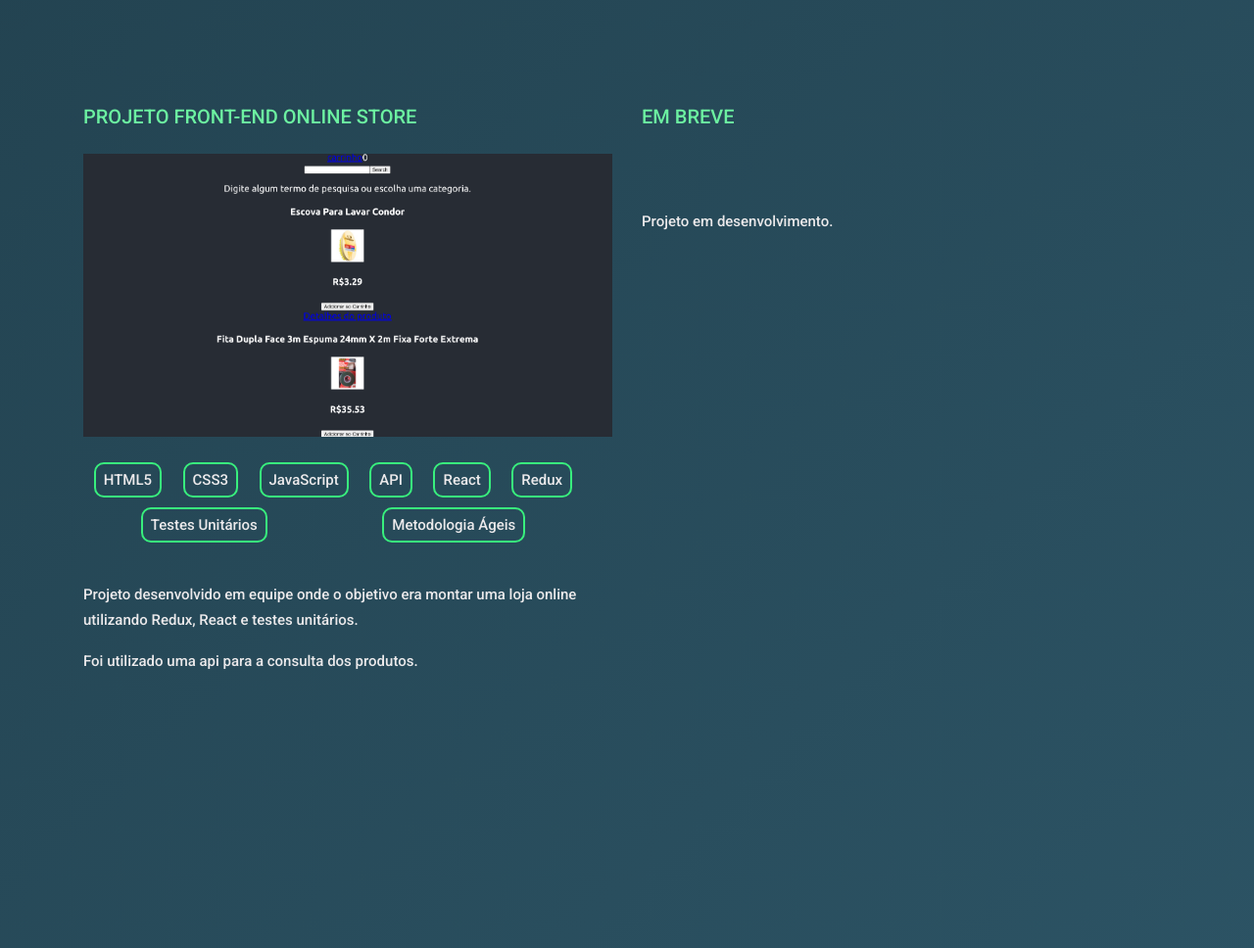
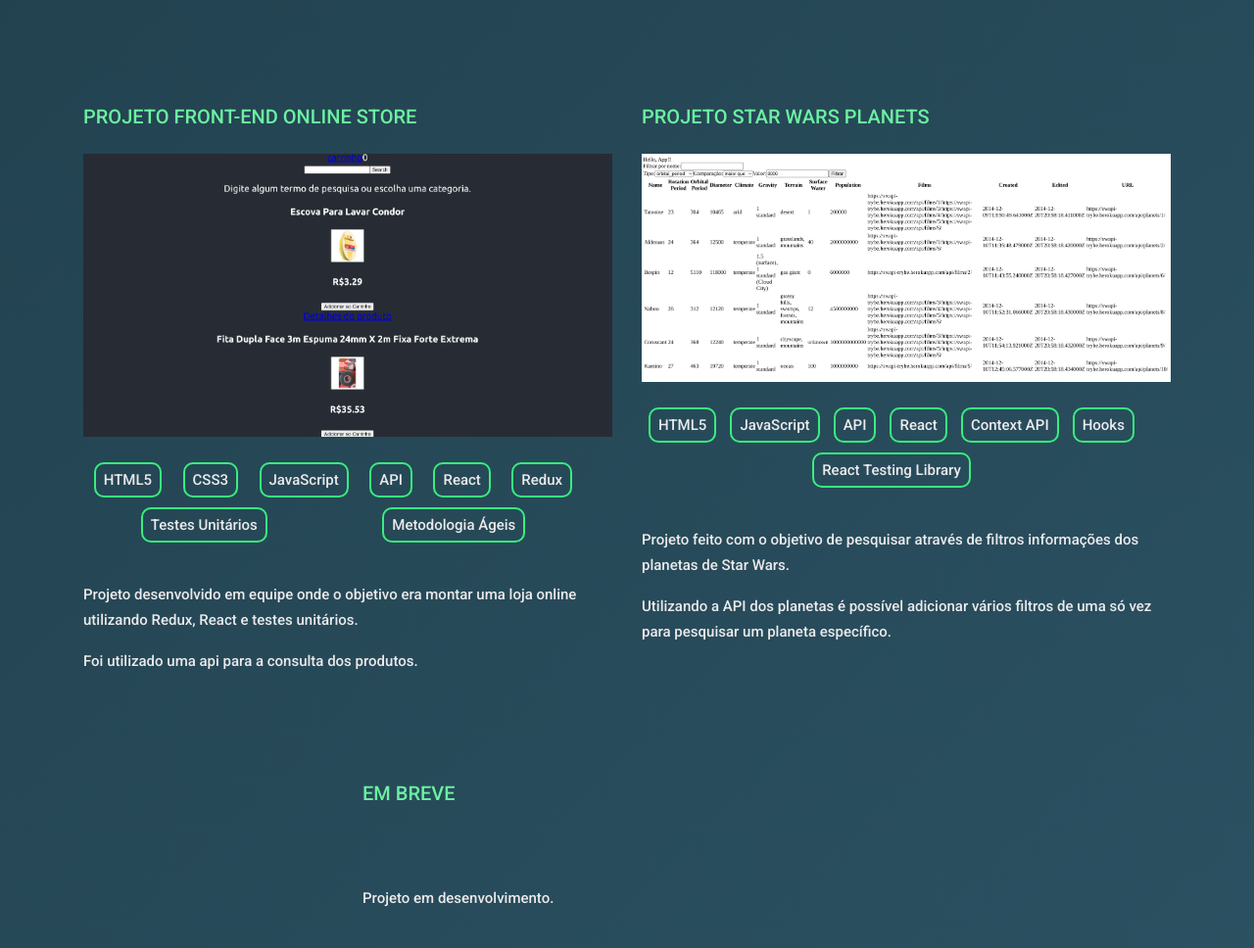
Before and after one commit to iahgo/iahgo.github.io, a plain HTML site: page index.html in a window 1280 px wide. Shown: the part 2441-3409 px from the top of the page at 98% size. Drawn offline with nearby package versions, Linux system fonts and the light colour scheme.

Commit message:
att projetos

```diff
--- a/index.html
+++ b/index.html
@@ -254,15 +254,15 @@
           </div>
 
           <!-- star wars  -->
-          <!-- <div class="col-lg-6 col-md-6 all ">
+          <div class="col-lg-6 col-md-6 all ">
             <div class="portfolio_box">
               <div class="short_info">
                 <h4><a class="short_info_title">Projeto Star Wars Planets</a></h4>
               </div> <br>
               <div class="single_portfolio">
-                <img class="img-fluid w-100" src="img/trivia-game.png" alt="" />
+                <img class="img-fluid w-100" src="img/star-wars.png" alt="" />
                 <div class="overlay"></div>
-                <a href="https://trivia-game-beta-one.vercel.app/" >
+                <a href="https://star-wars-planets-search-mu.vercel.app/" >
                   <div class="icon">
                     <span class="fas fa-search-plus fa-5x"></span>
                   </div>
@@ -271,20 +271,19 @@
               <br>
               <div class="container row d-flex justify-content-around">
               <div class="featured_skill">HTML5</div>
-              <div class="featured_skill">CSS3</div>
               <div class="featured_skill">JavaScript</div>
               <div class="featured_skill">API</div>
               <div class="featured_skill">React</div>
-              <div class="featured_skill">Redux</div>
-              <div class="featured_skill">Testes Unitários</div>
-              <div class="featured_skill">Metodologia Ágeis</div>
+              <div class="featured_skill">Context API</div>
+              <div class="featured_skill">Hooks</div>
+              <div class="featured_skill">React Testing Library</div>
             </div>
               <div class="short_info">
-                <p>Primeiro projeto desenvolvido desenvolvido em equipe utilizando React, Redux e metodologias ágeis.</p>
-                <p>Utilizando a API de perguntas e respostas para elaborar um game de trivia.</p>
+                <p>Projeto feito com o objetivo de pesquisar através de filtros informações dos planetas de Star Wars.</p>
+                <p>Utilizando a API dos planetas é possível adicionar vários filtros de uma só vez para pesquisar um planeta específico.</p>
               </div>
             </div>
-          </div> -->
+          </div>
 
           <!-- receitas -->
           <!-- <div class="col-lg-6 col-md-6 all ">
```
Also changed, not shown: img/star-wars.png (added).
